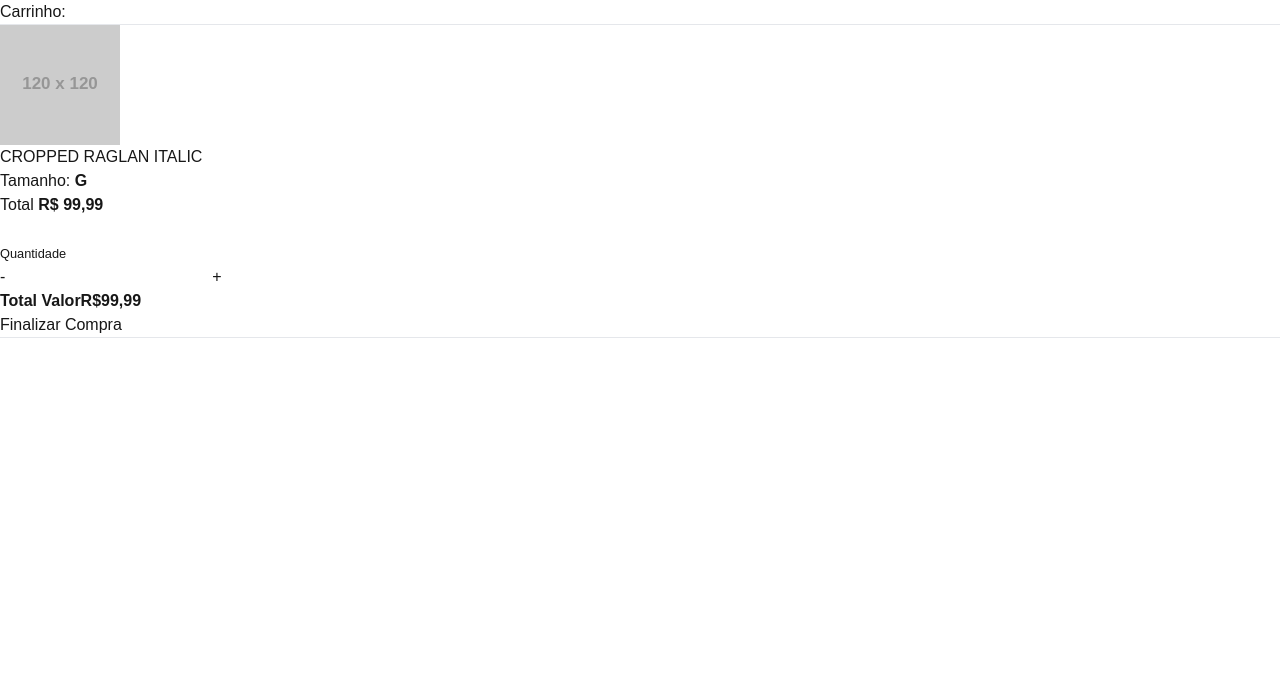
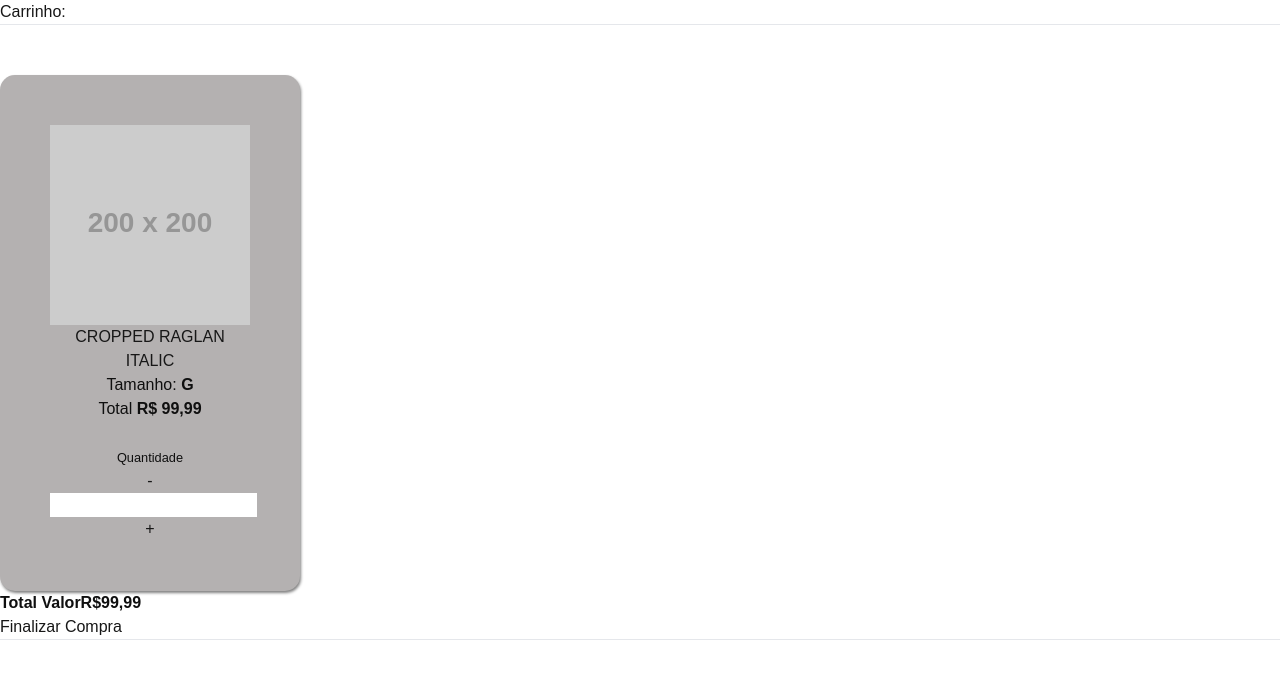
Before and after one commit to LuizFernandoFormenton/projeto_integrador, a Next.js app: page /carrinho in a window 1280 px wide. Shown: the top 674 px of the page. Built offline with nearby package versions, Linux system fonts and the light colour scheme.

Commit message:
Css Produto

```diff
--- /dev/null
+++ b/app/carrinho/carrinho.css
@@ -0,0 +1,40 @@
+body{
+    font-family:"Rubik", sans-serif;
+}
+
+body{
+    margin: 0;
+}
+
+.imagemQuadrada{
+    border-radius: 100%;
+    border: 3px solid #673AB7;
+    margin-top: 30px;
+margin-bottom: 30px;
+
+}
+
+p{
+    color:#0f0f0f;
+  }
+
+.quadrado{
+    background-color: rgb(180, 177, 177);
+    width: 300px;
+    text-align: center;
+    box-shadow: 1px       2px      3px        grey;
+    margin-top: center ;
+    text-align: center;
+    margin-top: 50px; /* Espaço por FORA */
+    padding: 50px; /* Espaço Por Dentro*/
+    border-radius: 15px;
+
+}
+
+.centralizar{
+    display: flex; /*Um na frente do outro*/
+    gap: 30px; /* Espaça os elementos*/
+    justify-content: space-between ; /*Organiza as posições */
+    text-align: center; /*Usado apenas <p> ou <h1> ou <h2>*/
+    align-items: center;
+}
--- a/app/carrinho/components/Produto.js
+++ b/app/carrinho/components/Produto.js
@@ -2,8 +2,8 @@ function Produto() {
     return (
 
 
-        <div class="centralizar">
-    <img src="https://placehold.co/120"/>
+        <div>
+    <img src="https://placehold.co/200"/>
 
         <h2>CROPPED RAGLAN ITALIC</h2>
         <p>Tamanho: <strong>G</strong></p>
--- a/app/carrinho/page.js
+++ b/app/carrinho/page.js
@@ -1,5 +1,6 @@
 import Produto from "./components/Produto";
 import Quantidade from "./components/Quantidade";
+import "./carrinho.css"
 
 function carrinho(){
     return(
@@ -7,9 +8,11 @@ function carrinho(){
         <div>
             <h1>Carrinho:</h1>
 <hr/>
+
+     <div className="quadrado">
     <Produto/>
     <Quantidade/>
-
+    </div>
 
 <p><strong>Total ValorR$99,99</strong></p>
 
```
